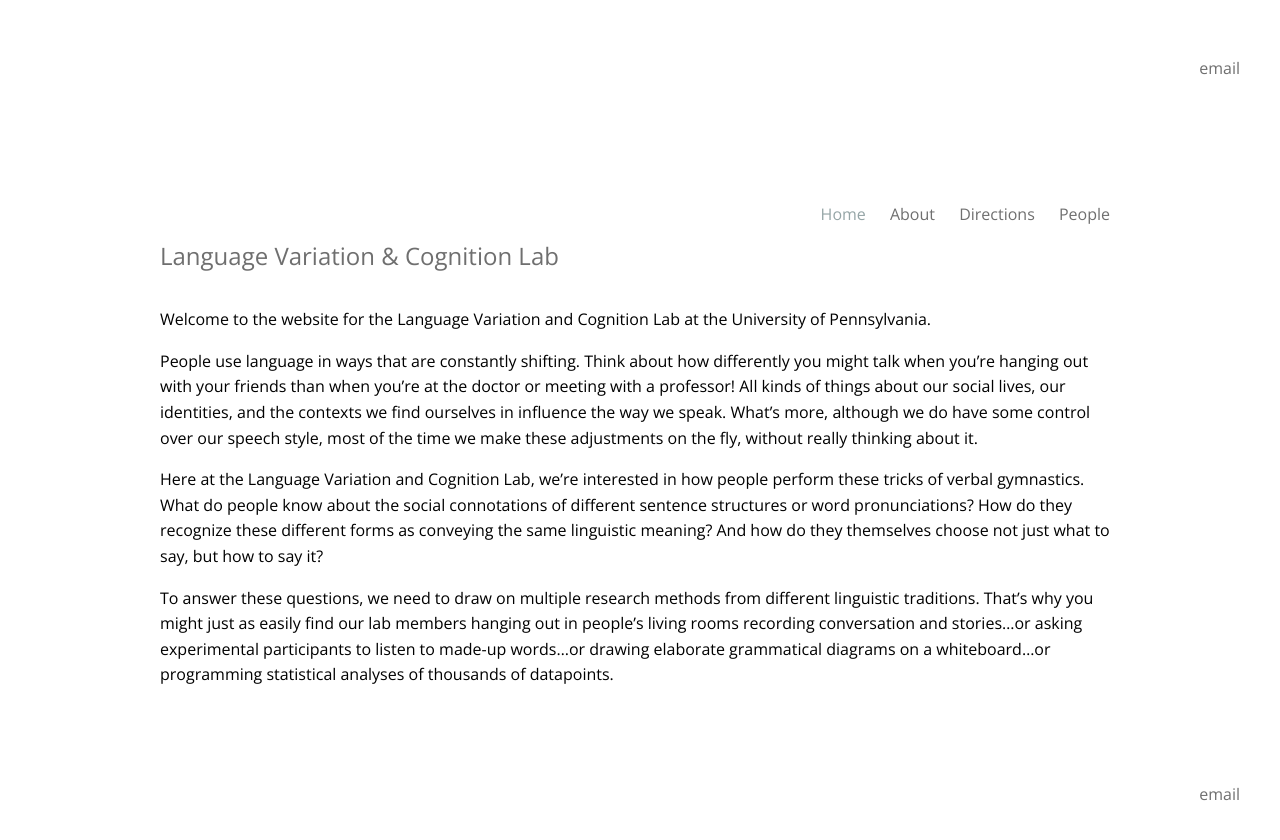
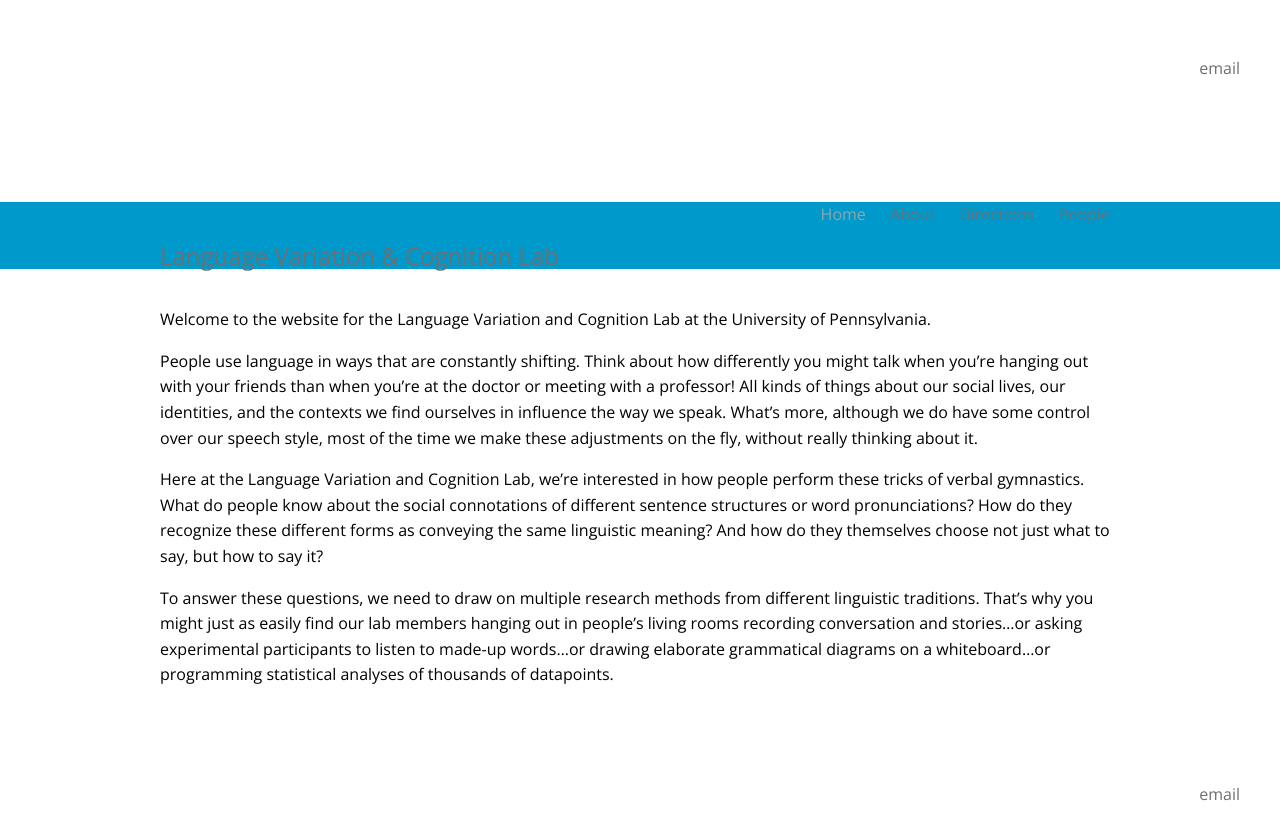
Before and after one commit to laceywade/TammingaLab.github.io, a Jekyll site: the page built from index.md, in a window 1280 px wide. Shown: the top 840 px of the page. Built offline with Jekyll 4.4.1, drawn with Linux system fonts in a browser that asks for light colours; some web fonts are replaced.

Commit message:
Update _base.scss

```diff
--- a/_sass/_base.scss
+++ b/_sass/_base.scss
@@ -9,7 +9,7 @@ $link-active-color: #95a5a6;
 $heading-font: 'Muli', sans-serif;
 /*$heading-font-color: #000; /*for page title*/
 /*$light: #E6EBE0; bottom of page? haven't changed*/
-$header:  #fff; /*header background color*/
+$header:  #0099cc; /*header background color*/
 
 *,
 *::before,
```
